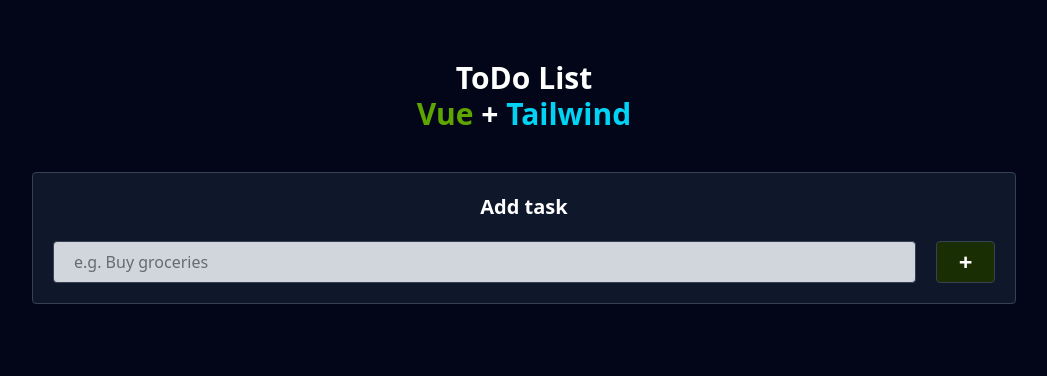
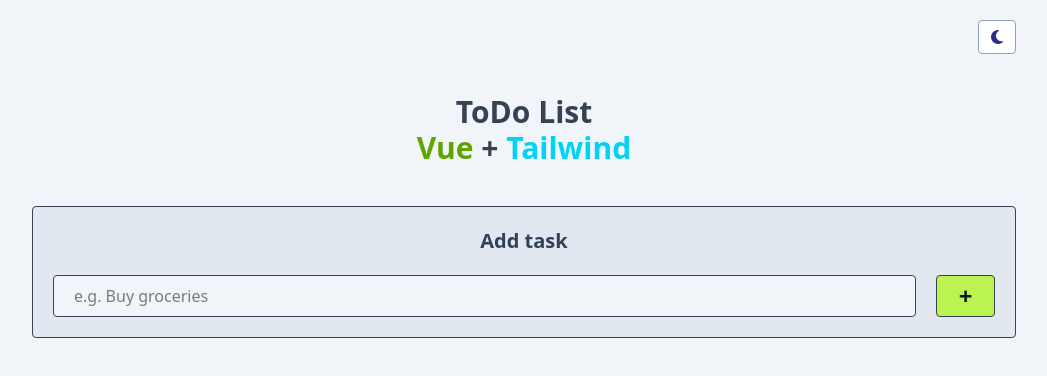
Before and after one commit to fermop/todo-list-vue, a Vue app: page / in a window 1280 px wide. Shown: the top 376 px of the page, without its empty margins (116-1163 px from the left). Built offline with nearby package versions, Linux system fonts and the light colour scheme.

Commit message:
add nightmode feature

```diff
--- a/index.html
+++ b/index.html
@@ -6,8 +6,10 @@
     <meta name="viewport" content="width=device-width, initial-scale=1.0" />
     <title>ToDo List | Vue + Tailwind</title>
   </head>
-  <body class="bg-slate-950">
+  <body class="bg-slate-100 dark:bg-slate-900">
     <div id="app"></div>
+    <!-- font awesome -->
+    <script src="https://kit.fontawesome.com/4d3920bd92.js" crossorigin="anonymous"></script>
     <script type="module" src="/src/main.js"></script>
   </body>
 </html>
--- a/src/App.vue
+++ b/src/App.vue
@@ -4,6 +4,16 @@
   import Header from './components/Header.vue';
   import Input from './components/Input.vue';
   import Task from './components/Task.vue';
+
+  const states = reactive({
+    nightMode: false
+  })
+
+  const toggleNightMode = () => {
+    states.nightMode = !states.nightMode
+    document.body.classList.toggle('dark');
+    localStorage.setItem('dark-mode', states.nightMode)
+  }
 
   const tasks = ref([]);
   const task = reactive({
@@ -23,6 +33,12 @@
 
     if (tasksStorage) {
       tasks.value = JSON.parse(tasksStorage)
+    }
+
+    const isActive = localStorage.getItem('dark-mode') === 'true'
+
+    if (isActive) {
+      toggleNightMode()
     }
   })
 
@@ -52,7 +68,9 @@
 
 <template>
   <div class="w-full m-auto p-5 max-w-5xl">
-    <Header/>
+    <Header
+      @toggle-night-mode="toggleNightMode"
+    />
 
     <Input
       v-model:description="task.description"
--- a/src/components/Header.vue
+++ b/src/components/Header.vue
@@ -1,9 +1,16 @@
 <script setup>
-
+  defineEmits(['toggle-night-mode'])
 </script>
 
 <template>
-  <h1 class="text-3xl text-center my-10 font-bold text-white ">ToDo List <br>
+  <div class="flex justify-end">
+    <i
+      class="fa-solid fa-moon w-fit text-indigo-900 dark:text-white cursor-pointer bg-white dark:bg-indigo-950 px-3 p-2 rounded hover:opacity-[.7] duration-250 border-1 border-slate-400"
+      @click="$emit('toggle-night-mode')"
+    ></i>
+  </div>
+
+  <h1 class="text-3xl text-center my-10 font-bold text-gray-700 dark:text-white ">ToDo List <br>
     <span class="text-lime-600">Vue</span> +
     <span class="text-cyan-400">Tailwind</span>
   </h1>
--- a/src/components/Input.vue
+++ b/src/components/Input.vue
@@ -26,8 +26,8 @@
 </script>
 
 <template>
-  <div class="bg-slate-900 w-full m-auto mb-10 p-5 rounded border-1 border-gray-700">
-    <h2 class="text-xl text-white font-bold text-center mb-5">Add task</h2>
+  <div class="bg-slate-200 dark:bg-slate-800 w-full m-auto mb-10 p-5 rounded border-1 border-gray-700">
+    <h2 class="text-xl text-slate-700 dark:text-white font-bold text-center mb-5">Add task</h2>
 
     <form
       class="flex gap-5"
@@ -37,12 +37,12 @@
       <input
         type="text"
         placeholder="e.g. Buy groceries"
-        class="bg-gray-300 p-2 pl-5 w-full rounded border-1 border-gray-700"
+        class="bg-slate-100 dark:bg-gray-300 p-2 pl-5 w-full rounded border-1 border-gray-700"
         @input="$emit('update:description', $event.target.value)"
         :value="description"
       >
       <button
-      class="bg-lime-950 text-white font-bold w-[4rem] rounded border-1 border-gray-700 cursor-pointer hover:opacity-[.7] duration-250 text-2xl"
+      class="bg-lime-300 dark:bg-lime-950 text-slate-900 dark:text-white font-bold w-[4rem] rounded border-1 border-gray-700 cursor-pointer hover:opacity-[.7] duration-250 text-2xl"
       >+</button>
     </form>
   </div>
--- a/src/components/Task.vue
+++ b/src/components/Task.vue
@@ -12,21 +12,21 @@
 <template>
   <div
 		:class="[!task.checked ? 'opacity-[1]' : 'opacity-[.6]']"
-		class="bg-slate-900 w-full m-auto p-5 rounded border-1 border-gray-700 my-3 flex gap-5 duration-250">
+		class="bg-slate-200 dark:bg-slate-800 w-full m-auto p-5 rounded border-1 border-gray-700 my-3 flex gap-5 duration-250">
 
-    <p class="w-full font-semibold text-gray-300">{{ task.description }}</p>
+    <p class="w-full font-semibold text-slate-900 dark:text-gray-300">{{ task.description }}</p>
 
     <div
 			class="flex gap-5">
 
 			<input
 				type="checkbox"
-				class="w-[1.25rem]"
+				class="w-[1.25rem] cursor-pointer"
 				@click="$emit('handle-checkbox-change', task.id)"
 				v-model="task.checked"
 			>
 			<button
-				class="bg-red-950 text-white font-bold w-[2rem] rounded border-1 border-gray-700 cursor-pointer hover:opacity-[.7] duration-250"
+				class="bg-red-600 dark:bg-red-950 text-white font-bold w-[2rem] rounded border-1 border-gray-700 cursor-pointer hover:opacity-[.7] duration-250"
 				@click="$emit('delete-task', task.id)"
 			>X</button>
 		</div>
--- a/src/style.css
+++ b/src/style.css
@@ -1 +1,2 @@
 @import "tailwindcss";
+@custom-variant dark (&:where(.dark, .dark *));
```
